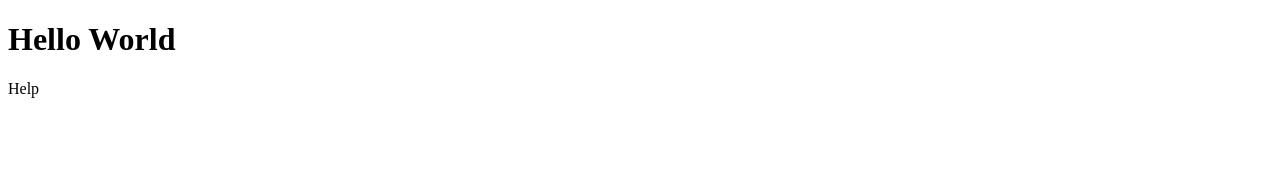
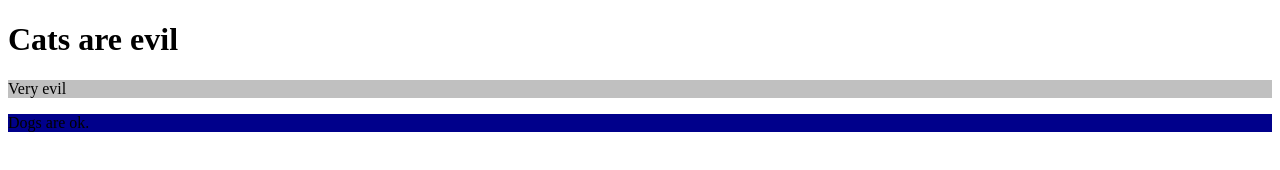
Before and after one commit to AndrewJager/CatsAreEvil.github.io, a plain HTML site: page index.html in a window 1280 px wide. Drawn offline with Linux system fonts and the light colour scheme.

Commit message:
Updated index
updated index.html

```diff
--- a/index.html
+++ b/index.html
@@ -1,7 +1,8 @@
 <!DOCTYPE html>
 <html>
-<body>
-<h1>Hello World</h1>
-<p>Help</p>
-</body>
+    <body>
+            <h1>Cats are evil</h1>
+            <p style="background-color:Silver;">Very evil</p>
+            <p style="background-color:darkblue;">Dogs are ok.</p>
+    </body>
 </html>
```
